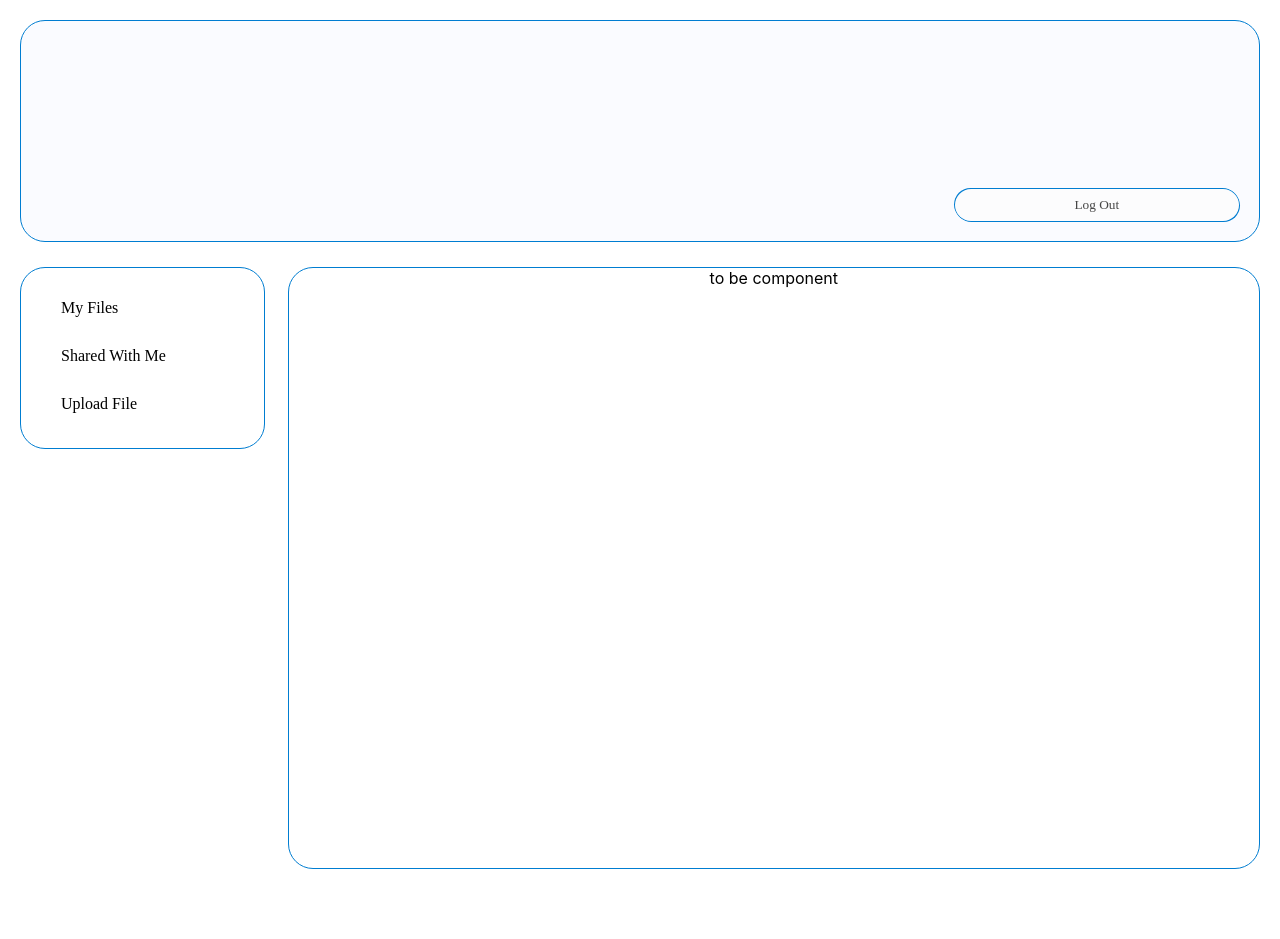
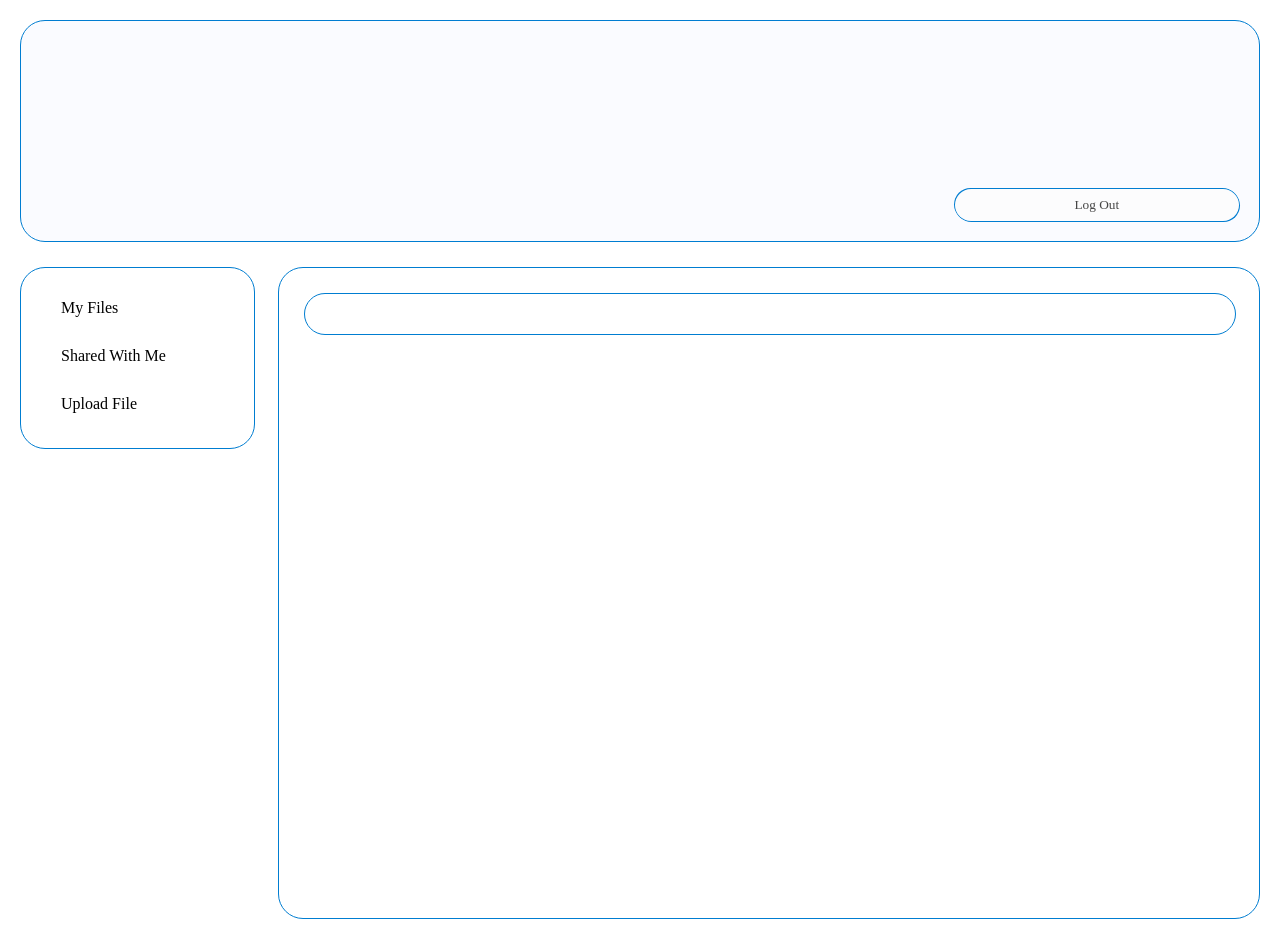
Before and after one commit to dndonev/FMI_WEBTEX_2021_PROJECT, a React (Create React App) app in the folder client/: page /main in a window 1280 px wide. Before the commit the page ends 889 px from the top, so only its background shows below. Built offline with nearby package versions, Linux system fonts and the light colour scheme.

Commit message:
Add search-box component

```diff
--- a/client/src/components/header/header.component.tsx
+++ b/client/src/components/header/header.component.tsx
@@ -1,5 +1,3 @@
-import React from 'react'
-
 import './header.styles.scss'
 
 const HeaderComponent = () => {
--- a/client/src/components/main/main.component.tsx
+++ b/client/src/components/main/main.component.tsx
@@ -1,9 +1,8 @@
-import React from 'react'
-
 import './main.styles.scss'
 
 import SideBarComponent from './../sidebar/sidebar.component'
 import HeaderComponent from './../header/header.component'
+import SearchBoxComponent from './../search-box/search-box.component'
 
 const MainComponent = () => {
 	return (
@@ -14,7 +13,9 @@ const MainComponent = () => {
 					<SideBarComponent />
 				</div>
 				<div className="files-container">
-					<div className="search-box">to be component</div>
+					<div className="search-box-container">
+						<SearchBoxComponent />
+					</div>
 					<div className="file-container"></div>
 				</div>
 
--- a/client/src/components/main/main.styles.scss
+++ b/client/src/components/main/main.styles.scss
@@ -25,6 +25,6 @@
 		border-right: $container-border-right;
 		border-color: $button-hover-color;
 		border-radius: 25px;
-
+		padding:25px;
 	}
 }
--- /dev/null
+++ b/client/src/components/search-box/search-box.component.tsx
@@ -0,0 +1,11 @@
+import './search-box.styles.scss';
+
+const SearchBoxComponent = () => {
+	return (
+		<div className="search-box">
+
+		</div>
+	)
+}
+
+export default SearchBoxComponent;
--- /dev/null
+++ b/client/src/components/search-box/search-box.styles.scss
@@ -0,0 +1,12 @@
+@import './../../variables';
+
+.search-box {
+	width: 100%;
+	min-height: 40px;
+	border-bottom: $container-border-bottom;
+	border-top: $container-border-top;
+	border-left: $container-border-left;
+	border-right: $container-border-right;
+	border-color: $button-hover-color;
+	border-radius: 25px;
+}
--- a/client/src/components/sidebar/sidebar.component.tsx
+++ b/client/src/components/sidebar/sidebar.component.tsx
@@ -1,5 +1,3 @@
-import React from 'react'
-
 import './sidebar.styles.scss'
 
 const SideBarComponent = () => {
```
